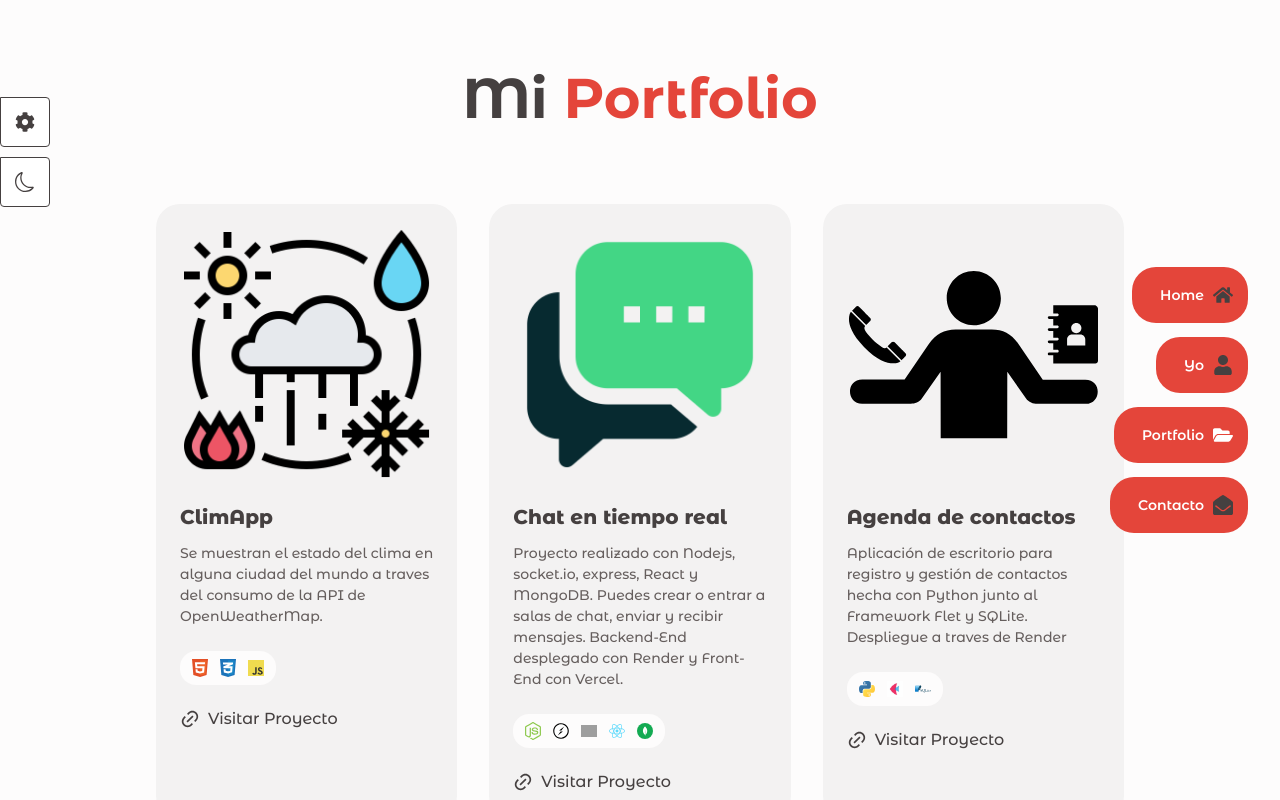
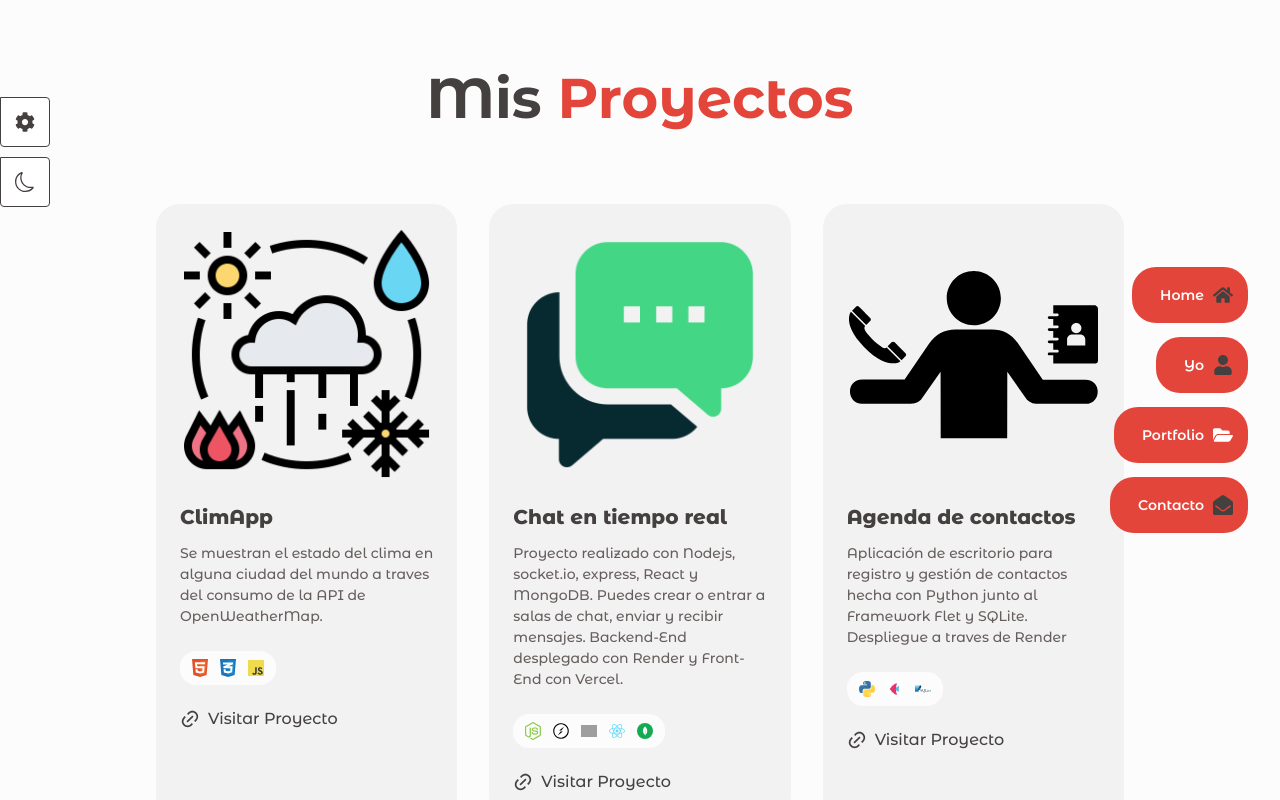
Before and after one commit to wizzard95/portfolio-website-damian1, a React (Vite) app: page /portfolio in a window 1280 px wide. Shown: the top 800 px of the page. Built offline with nearby package versions, Linux system fonts and the light colour scheme; grey boxes are pictures that could not be loaded.

Commit message:
modificacion de titulos

```diff
--- a/src/pages/portfolio/Portfolio.jsx
+++ b/src/pages/portfolio/Portfolio.jsx
@@ -6,7 +6,7 @@ const Portfolio = () => {
   return (
     <section className="portfolio section">
       <h2 className="section-title">
-          Mi <span>Portfolio</span>
+          Mis <span>Proyectos</span>
       </h2>
       <div className="portfolio-container container grid">
           {portfolio.map(({id, img, title, description, skills, link}) => {
```
